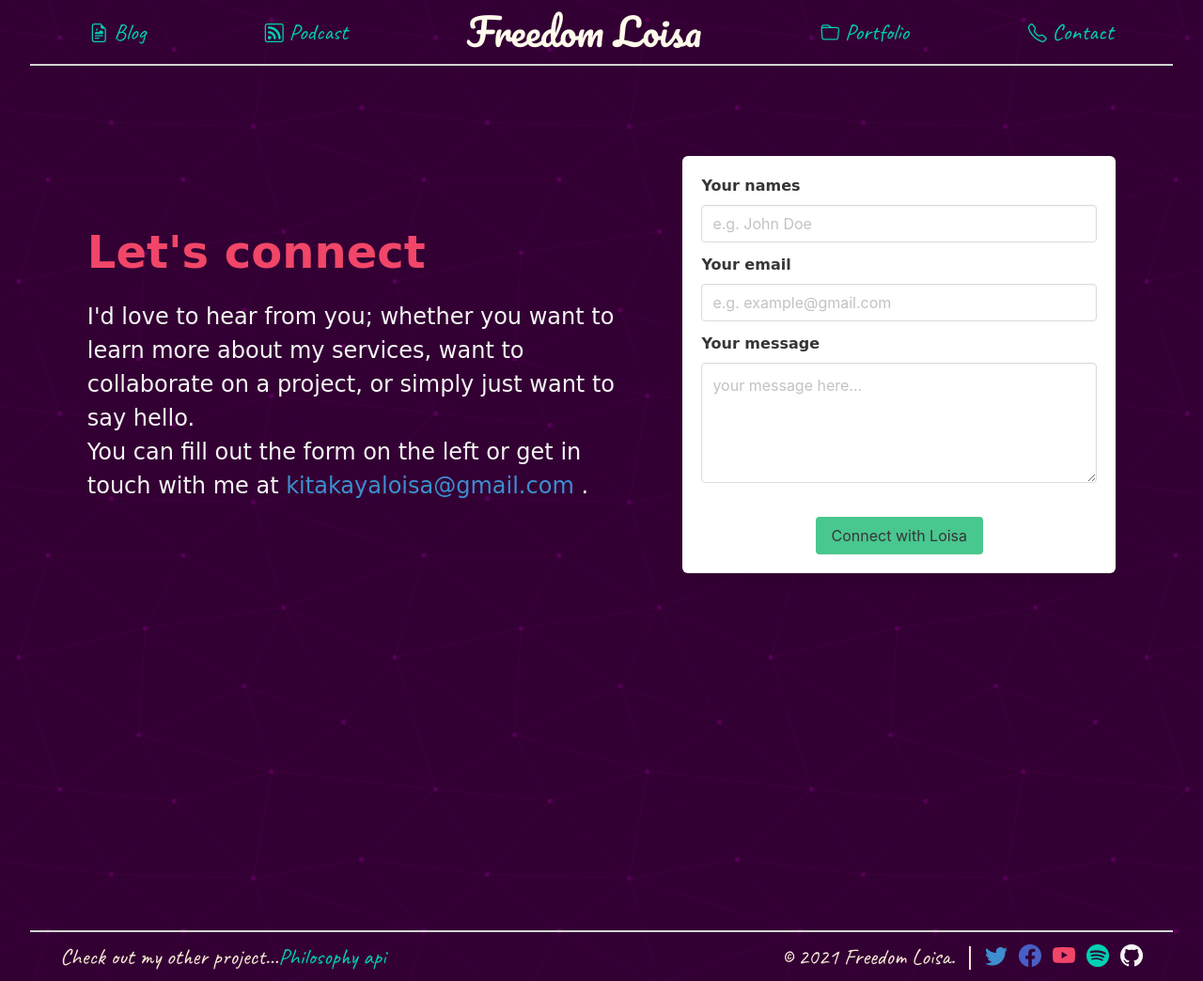
After one commit to McRyan-Mwenda/McRyan-Portfolio, a Django app: page /contact/ in a window 1280 px wide. The commit adds this page. Shown: the whole page at 94% size. Run offline with Django 4.2, Linux system fonts and the light colour scheme; some web fonts are replaced.

Commit message:
finished styling contact page

```diff
--- /dev/null
+++ b/core/templates/core/contact.html
@@ -0,0 +1,95 @@
+<!-- inherit template -->
+{% extends 'base.html' %}
+<!-- inherit template -->
+
+<!-- load static -->
+{% load static %}
+<!-- load static -->
+
+<!-- title -->
+
+<!-- extend title block -->
+{% block title %} Contact {% endblock %}
+<!-- extend title block -->
+
+<!-- title -->
+
+<!-- body -->
+
+<!-- extend body block -->
+{% block body %}
+<!--  -->
+<div class="parent container is-fluid">
+  <div class="contact-container">
+    <div class="contact-intro">
+      <p class="title has-text-danger is-size-1">Let's connect</p>
+      <p class="has-text-light is-size-4">
+        I'd love to hear from you; whether you want to learn more about my
+        services, want to collaborate on a project, or simply just want to say
+        hello.
+        <br />
+        You can fill out the form on the left or get in touch with me at
+        <span class="has-text-info is-uderlined"> kitakayaloisa@gmail.com </span
+        >.
+      </p>
+    </div>
+    <div class="contact-form">
+      <form action="." method="post" class="box">
+        <!-- csrf token -->
+        {% csrf_token %}
+        <!-- csrf token -->
+        <div class="field">
+          <label for="name" class="label">Your names</label>
+          <div class="control">
+            <input
+              type="text"
+              name="name"
+              id="name"
+              class="input"
+              placeholder="e.g. John Doe"
+              required
+            />
+          </div>
+        </div>
+        <div class="field">
+          <label for="email" class="label">Your email</label>
+          <div class="control">
+            <input
+              type="email"
+              name="email"
+              id="email"
+              class="input"
+              placeholder="e.g. example@gmail.com"
+              required
+            />
+          </div>
+        </div>
+        <div class="field">
+          <label for="message" class="label">Your message</label>
+          <div class="control">
+            <textarea
+              name="message"
+              id="message"
+              class="textarea"
+              placeholder="your message here..."
+              required
+            ></textarea>
+          </div>
+        </div>
+        <br />
+        <div class="field">
+          <div class="control btn-ctrl">
+            <button type="submit" class="has-text-dark button is-success">
+              Connect with Loisa
+            </button>
+          </div>
+        </div>
+      </form>
+    </div>
+  </div>
+</div>
+<!--  -->
+{% endblock %}
+<!-- extend body block -->
+
+<!-- body -->
--- a/core/templates/core/index.html
+++ b/core/templates/core/index.html
@@ -29,7 +29,7 @@
         into impactful and memorable experiences through software.
       </p>
       <br />
-      <a href="#" class="has-text-dark button is-primary"
+      <a href="{% url 'contact' %}" class="has-text-dark button is-primary"
         >Get in touch</a
       >
     </div>
--- a/core/urls.py
+++ b/core/urls.py
@@ -3,4 +3,5 @@ from core import views
 
 urlpatterns = [
     path('', views.home, name='home'),
+    path('contact/', views.contact, name='contact'),
 ]
--- a/core/views.py
+++ b/core/views.py
@@ -1,7 +1,45 @@
 from django.shortcuts import render
+from django.contrib import messages
+from django.core.mail import EmailMultiAlternatives
+from django.conf import settings
+from django.template.loader import render_to_string
 
 # Create your views here.
 
 def home(request):
 
     return render(request, 'core/index.html')
+
+def contact(request):
+
+    if request.method == 'POST':
+
+        name = request.POST.get('name')
+
+        email = request.POST.get('email')
+
+        message = request.POST.get('message')
+
+        context = {
+            'name': name,
+            'email': email,
+            'message': message,
+        }
+
+        subject = 'New message. Important.'
+
+        from_email = settings.EMAIL_HOST_USER
+
+        to = settings.RECIPIENT_ADDRESS
+
+        text_content = 'New message from freedom.io. Someone wants to connect.'
+
+        html_content = render_to_string('core/email_notification.html', context)
+
+        msg = EmailMultiAlternatives(subject, text_content, from_email, [to])
+        msg.attach_alternative(html_content, "text/html")
+        msg.send()
+
+        messages.success(request, 'Your message has been sent successfully.')
+
+    return render(request, 'core/contact.html')
--- a/static/css/styles.css
+++ b/static/css/styles.css
@@ -78,11 +78,12 @@ html {
 }
 
 .intro,
-.about-intro {
-  display: flex;
-  flex-direction: row;
-  justify-content: space-around;
-  align-items: center;
+.about-intro,
+.contact-container {
+  display: flex !important;
+  flex-direction: row !important;
+  justify-content: space-around !important;
+  align-items: center !important;
 }
 
 .intro-caption,
@@ -136,4 +137,28 @@ html {
   margin: 0 1rem;
 }
 
+.contact-container {
+  margin-top: 6rem;
+}
+
+.contact-intro {
+  width: 50%;
+}
+
+.contact-form {
+  width: 40%;
+}
+
+.btn-ctrl {
+  width: fit-content;
+  margin: auto;
+}
+
+.app-message {
+  position: fixed;
+  top: 1rem;
+  right: 1rem;
+  width: fit-content;
+}
+
 /* custom styles */
--- a/templates/base.html
+++ b/templates/base.html
@@ -82,7 +82,7 @@
           >
         </div>
         <div class="level-item has-text-centered">
-          <a href="#" class="nav-links has-text-primary"
+          <a href="{% url 'contact' %}" class="nav-links has-text-primary"
             ><i class="bi bi-telephone is-size-5"></i> Contact</a
           >
         </div>
@@ -141,6 +141,10 @@
       </div>
     </div>
     <!-- footer -->
+
+    <!-- messages section -->
+    {% include 'messages.html' %}
+    <!-- messages section -->
   </body>
   <!-- local js -->
   <script src="{% static 'js/main.js' %}"></script>
--- /dev/null
+++ b/templates/messages.html
@@ -0,0 +1,48 @@
+<!-- if -->
+{% if messages %}
+<!-- if -->
+
+<!-- for -->
+{% for message in messages %}
+<!-- for -->
+
+<!-- if -->
+{% if message.tags == 'success' %}
+<!-- if -->
+<div class="app-message has-text-dark notification is-success">
+  <button class="delete"></button>
+  {{ message }}
+</div>
+<!-- elif -->
+{% elif message.tags == 'error' %}
+<!-- elif -->
+<div class="app-message has-text-dark notification is-danger">
+  <button class="delete"></button>
+  {{ message }}
+</div>
+<!-- elif -->
+{% elif message.tags == 'info' %}
+<!-- elif -->
+<div class="app-message has-text-dark notification is-info">
+  <button class="delete"></button>
+  {{ message }}
+</div>
+<!-- endif -->
+{% endif %}
+<!-- endif -->
+
+<!-- endfor -->
+{% endfor %}
+<!-- endfor -->
+
+<!-- endif -->
+{% endif %}
+<!-- endif -->
+
+<script>
+  $(document).ready(function () {
+    $(".delete").click(function () {
+      $(".app-message").remove();
+    });
+  });
+</script>
```
Also changed, not shown: core/templates/core/email_notification.html (added, +23 -0 lines), freedom/settings.py (+9 -0 lines).
